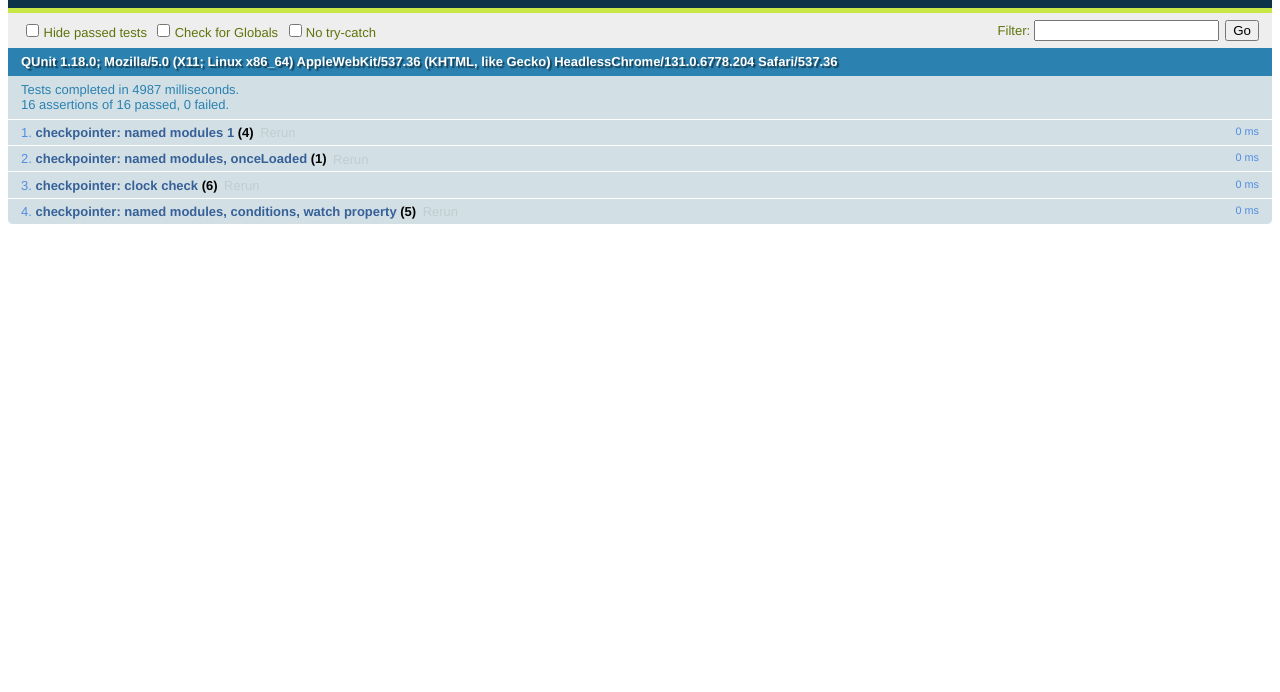
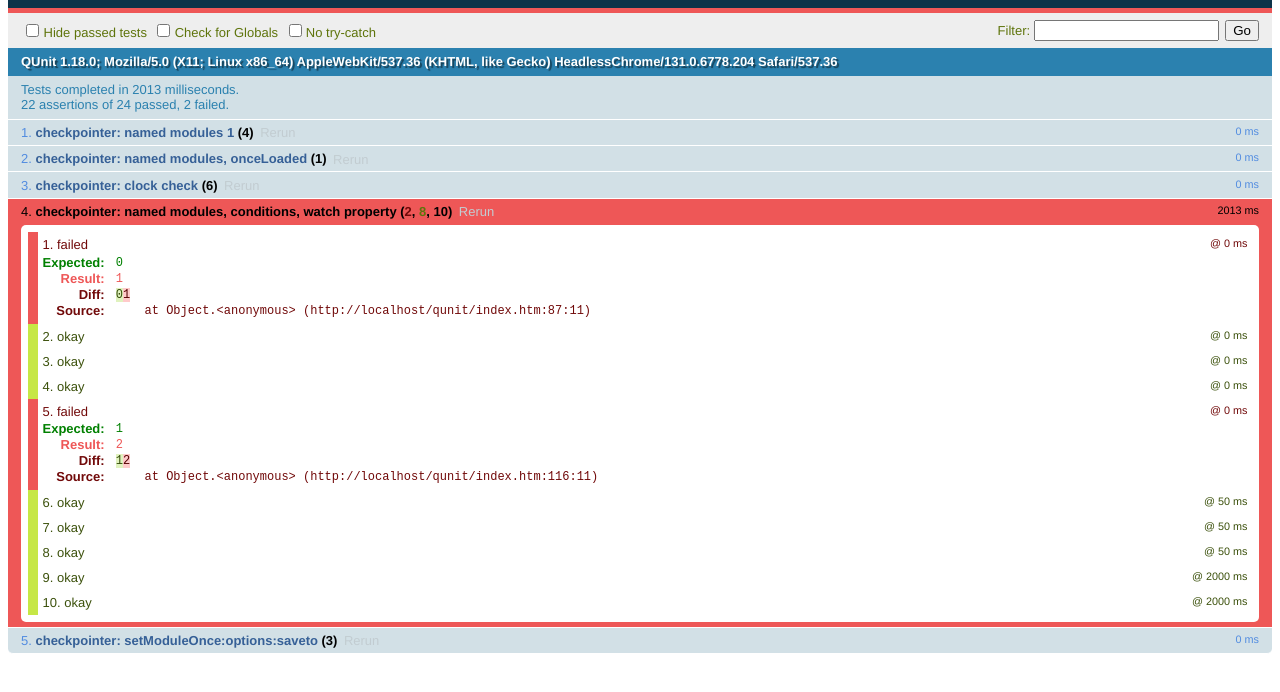
Before and after one commit to agsigma/checkpointer, a plain HTML site: page qunit/index.htm in a window 1280 px wide. Shown: the part 48-740 px from the top of the page. Drawn offline with Linux system fonts and the light colour scheme.

Commit message:
Added option saveto, and tests.

```diff
--- a/js/checkpointer.js
+++ b/js/checkpointer.js
@@ -157,6 +157,9 @@ var checkpointer = (function(loader) {
 				'loaded' : true,
 				'module' : typeof(module) == 'function' ? module.apply(this, requiredModules) : module
 			};
+			if (options.saveto && options.saveto[0]) {
+				options.saveto[0][options.saveto[1]] = loader.modules[name].module;
+			}
 			callbacks.forEach(function(callback) {
 				callback.apply(this, [loader.modules[name].module]);
 			});
@@ -177,6 +180,7 @@ var checkpointer = (function(loader) {
 			}
 		}
 
+		options = options || {};
 		loader.modules[name] = loader.modules[name] || {};
 		callbacks = loader.modules[name].callbacksQueue || [];
 
--- a/qunit/index.htm
+++ b/qunit/index.htm
@@ -79,10 +79,11 @@
 	});
 
 
-	setTimeout(function() {
+
 		QUnit.test("checkpointer: named modules, conditions, watch property", function( assert ) {
 			var orderCheck = "";
 			var module1 = {val:1}, module2 = {val:2}, module3 = {val:3};
+			var done = assert.async()
 			assert.equal(checkpointer.clock.callbacks.length, 0);
 			orderCheck += "S0";
 			checkpointer(['t2_module2'], function(m2) {
@@ -119,10 +120,32 @@
 			setTimeout(function() {
 				assert.equal(orderCheck, "S0S1S2M2C0S3M1");
 				assert.equal(checkpointer.clock.callbacks.length, 0);
+				done();
 			}, 2000);
 
 		});
-	}, 5000);
+
+	QUnit.test("checkpointer: setModuleOnce:options:saveto", function( assert ) {
+		var orderCheck = "";
+		var module1 = {val:1}, globobj = {};
+		orderCheck += "S0";
+		checkpointer(['t3_module1'], function(m1) {
+			assert.equal(m1==module1, true);
+			orderCheck += "C0";
+		});
+		orderCheck += "S1";
+		checkpointer.setModuleOnce('t3_module1', [], function() {
+			orderCheck += "M1";
+			return module1;
+		},
+		{
+			'saveto' : [globobj, 'module1']
+		});
+		orderCheck += "S2";
+		assert.equal(globobj.module1, module1, 'Module1 saved in globobj.module1');
+		orderCheck += "S3";
+		assert.equal(orderCheck, "S0S1M1C0S2S3");
+	});
   </script>
 </head>
 <body>
```
